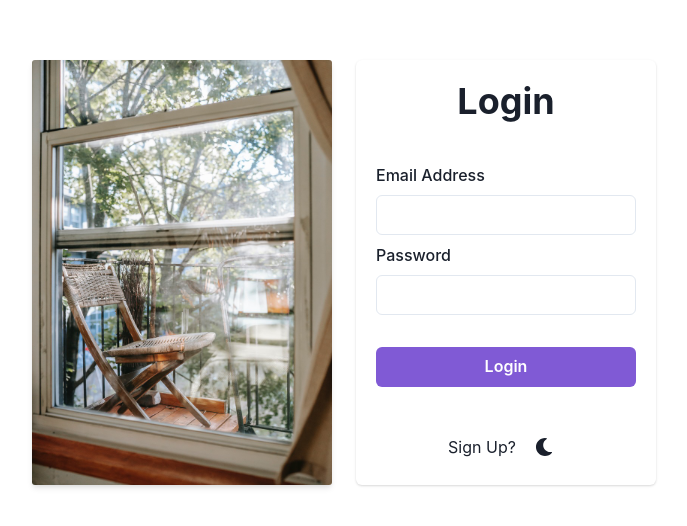
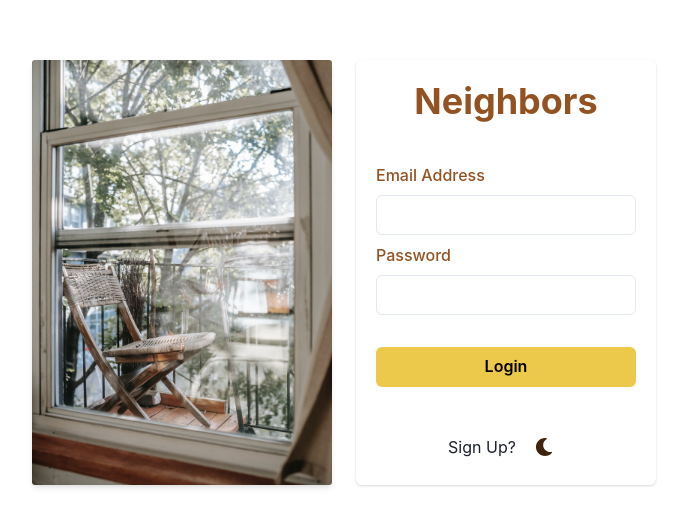
Before and after one commit to eudeamonism/neighborsWebsite, a React (Create React App) app: page / in a window 1280 px wide. Shown: the part 128-654 px from the top of the page, without its empty margins (296-983 px from the left). Built offline with nearby package versions, Linux system fonts and the light colour scheme.

Commit message:
Chakra Theme

```diff
--- a/package.json
+++ b/package.json
@@ -41,5 +41,8 @@
       "last 1 firefox version",
       "last 1 safari version"
     ]
+  },
+  "devDependencies": {
+    "@babel/plugin-proposal-private-property-in-object": "^7.21.11"
   }
 }
--- a/src/App.js
+++ b/src/App.js
@@ -1,27 +1,9 @@
 import React from 'react';
-import {
-  ChakraProvider,
-  Box,
-  Text,
-  Link,
-  VStack,
-  Code,
-  Grid,
-  theme,
-} from '@chakra-ui/react';
-import { ColorModeSwitcher } from './components/ColorModeSwitcher';
-import { Logo } from './Logo';
-import NavBar from './components/NavBar';
-import SignLogin from './components/SignLogin';
+
 import LoginRegister from './screens/LoginRegister';
 
 function App() {
-  return (
-    <ChakraProvider theme={theme}>
-
-      <LoginRegister />
-    </ChakraProvider>
-  );
+  return <LoginRegister />;
 }
 
 export default App;
--- a/src/components/ColorModeSwitcher.js
+++ b/src/components/ColorModeSwitcher.js
@@ -13,7 +13,8 @@ export const ColorModeSwitcher = props => {
       fontSize="lg"
       aria-label={`Switch to ${text} mode`}
       variant="ghost"
-      color="current"
+      color="light.800"
+      _dark={{ color: 'dark.200' }}
       marginLeft="2"
       onClick={toggleColorMode}
       icon={<SwitchIcon />}
--- a/src/components/LoginImage.jsx
+++ b/src/components/LoginImage.jsx
@@ -10,7 +10,9 @@ const LoginImage = () => {
         height="425px"
         width="300px"
         src="./assets/images/window.jpg"
-        alt="Dan Abramov"
+        alt="Window"
+        lazy
+        filter="grayscale(30%)"
       />
     </Flex>
   );
--- a/src/components/SignLogin.jsx
+++ b/src/components/SignLogin.jsx
@@ -1,9 +1,7 @@
 import React from 'react';
 import { Formik, Field } from 'formik';
 import {
-  Box,
   Button,
-  Checkbox,
   Flex,
   FormControl,
   FormLabel,
@@ -15,9 +13,8 @@ import {
   CardBody,
   CardFooter,
   Text,
-  Center,
   Heading,
-  Divider,
+  useColorModeValue,
 } from '@chakra-ui/react';
 import { ColorModeSwitcher } from './ColorModeSwitcher';
 
@@ -25,7 +22,9 @@ const SignLogin = () => {
   return (
     <Card height="425px" width="300px" align="center" variant="elevated">
       <CardHeader>
-        <Heading>Login</Heading>
+        <Heading color={useColorModeValue('light.600', 'dark.400')}>
+          Neighbors
+        </Heading>
       </CardHeader>
       <CardBody>
         <Formik
@@ -40,28 +39,46 @@ const SignLogin = () => {
           {({ handleSubmit, errors, touched }) => (
             <form onSubmit={handleSubmit}>
               <VStack>
-                <FormControl>
-                  <FormLabel htmlFor="email">Email Address</FormLabel>
+                <FormControl isInvalid={!!errors.email}>
+                  <FormLabel
+                    color="light.600"
+                    _dark={{ color: 'dark.400' }}
+                    htmlFor="email"
+                  >
+                    Email Address
+                  </FormLabel>
                   <Field
                     as={Input}
                     id="email"
                     name="email"
                     type="email"
-                    variant="outline"
+                    validate={value => {
+                      let error;
+                      if (value.length === 0) {
+                        error = 'Please enter a valid email';
+                      }
+                      return error;
+                    }}
                   />
+                  <FormErrorMessage>{errors.email}</FormErrorMessage>
                 </FormControl>
                 <FormControl isInvalid={!!errors.password && touched.password}>
-                  <FormLabel htmlFor="password">Password</FormLabel>
+                  <FormLabel
+                    color="light.600"
+                    _dark={{ color: 'dark.400' }}
+                    htmlFor="password"
+                  >
+                    Password
+                  </FormLabel>
                   <Field
                     as={Input}
                     id="password"
                     name="password"
                     type="password"
-                    variant="outline"
                     validate={value => {
                       let error;
 
-                      if (value.length < 6) {
+                      if (value.length < 8) {
                         error = 'Password must contain at least 8 characters';
                       }
 
@@ -74,7 +91,13 @@ const SignLogin = () => {
             </form>
           )}
         </Formik>
-        <Button mt="8" type="submit" colorScheme="purple" width="full">
+        <Button
+          mt="8"
+          type="submit"
+          variant="solid"
+          colorScheme={useColorModeValue("yellow", "blue")}
+          width="full"
+        >
           Login
         </Button>
       </CardBody>
--- a/src/index.js
+++ b/src/index.js
@@ -1,17 +1,22 @@
-import { ColorModeScript } from '@chakra-ui/react';
 import React, { StrictMode } from 'react';
 import * as ReactDOM from 'react-dom/client';
 import App from './App';
 import reportWebVitals from './reportWebVitals';
 import * as serviceWorker from './serviceWorker';
+import { ChakraProvider, theme } from '@chakra-ui/react';
+
+//THEME
+import baseThemes from './theme/baseThemes';
+
 
 const container = document.getElementById('root');
 const root = ReactDOM.createRoot(container);
 
 root.render(
   <StrictMode>
-    <ColorModeScript />
-    <App />
+    <ChakraProvider theme={baseThemes}>
+      <App />
+    </ChakraProvider>
   </StrictMode>
 );
 
--- a/src/screens/LoginRegister.jsx
+++ b/src/screens/LoginRegister.jsx
@@ -1,16 +1,26 @@
 import React from 'react';
-import { Center, Flex, HStack } from '@chakra-ui/react';
+import {
+  Center,
+  Flex,
+  HStack,
+  Text,
+  Stack,
+  StackDivider,
+} from '@chakra-ui/react';
 import SignLogin from '../components/SignLogin';
 import LoginImage from '../components/LoginImage';
 
 const LoginRegister = () => {
   return (
-    <Center minH={"100vh"}>
-      <HStack spacing={"6"}>
-        <LoginImage />
-        <SignLogin />
-      </HStack>
-    </Center>
+    <>
+      <Center minH={'100vh'}>
+        <HStack spacing={'6'}>
+          <LoginImage />
+
+          <SignLogin />
+        </HStack>
+      </Center>
+    </>
   );
 };
 
--- /dev/null
+++ b/src/theme/baseThemes.js
@@ -0,0 +1,53 @@
+import { extendTheme } from '@chakra-ui/react';
+import { mode } from '@chakra-ui/theme-tools';
+
+//Global Background Options
+
+// const styles = {
+//   global: props => ({
+//     body: {
+//       color: mode('gray.800', 'whiteAlpha.900')(props),
+//       bg: mode('gray.100', '#141214')(props),
+//     },
+//   }),
+// };
+
+// const components = {
+//   Drawer: {
+//     // setup light/dark mode component defaults
+//     baseStyle: props => ({
+//       dialog: {
+//         bg: mode('white', '#141214')(props),
+//       },
+//     }),
+//   },
+// };
+
+export default extendTheme({
+  colors: {
+    dark: {
+      100: '#ade0ff',
+      200: '#7fddfd',
+      300: '#4ecdfa',
+      400: '#21bff8',
+      500: '#07a6de',
+      600: '#0081ae',
+      700: '#005c7d',
+      800: '#00384e',
+      900: '#00141f',
+    },
+    light: {
+      100: '#f3e1bf',
+      200: '#e8ba96',
+      300: '#e09f6e',
+      400: '#d78344',
+      500: '#be6a2a',
+      600: '#935221',
+      700: '#6a3b17',
+      800: '#40230c',
+      900: '#190b00',
+    },
+  },
+  // styles,
+  // components
+});
```
Also changed, not shown: 1 other file (tests, documents, lock files or other folders).
